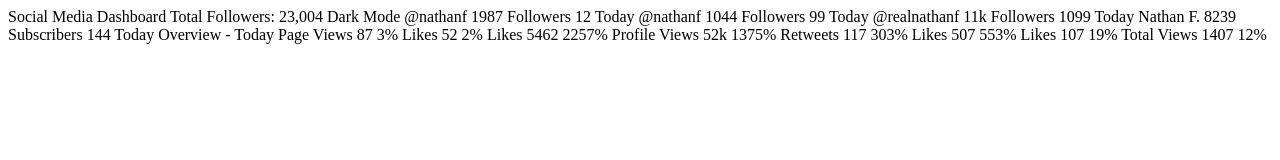
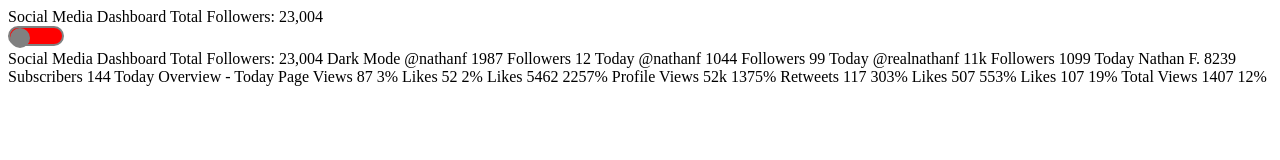
Before and after one commit to parvathy07r/social-media-dashboard, a plain HTML site: page index.html in a window 1280 px wide. Drawn offline with Linux system fonts and the light colour scheme.

Commit message:
Added styling to the toggle button

```diff
--- a/index.html
+++ b/index.html
@@ -1,5 +1,6 @@
 <!DOCTYPE html>
 <html lang="en">
+
 <head>
   <meta charset="UTF-8">
   <meta name="viewport" content="width=device-width, initial-scale=1.0">
@@ -9,7 +10,22 @@
   <title>Social Media Dashboard</title>
 
 </head>
+
 <body>
+  <div class="wrapper">
+    <div class="container-one">
+      <div>
+        <span>Social Media Dashboard</span>
+        <span>Total Followers: 23,004</span>
+      </div>
+      <div>
+        <input type="checkbox" id="switch" class="checkbox" />
+        <label for="switch" class="toggle"></label>
+      </div>
+    </div>
+    <div class="container-two"></div>
+    <div class="container-three"></div>
+  </div>
 
   Social Media Dashboard
   Total Followers: 23,004
@@ -75,4 +91,5 @@
   12%
 
 </body>
+
 </html>
--- a/styles.css
+++ b/styles.css
@@ -0,0 +1,36 @@
+* {
+  box-sizing: border-box;
+}
+
+.toggle {
+  position: relative;
+  display: inline-block;
+  width: 56px;
+  height: 20px;
+  background-color: red;
+  border-radius: 30px;
+  border: 2px solid gray;
+}
+
+.toggle:after {
+  content: '';
+  position: absolute;
+  width: 20px;
+  height: 20px;
+  border-radius: 50%;
+  background-color: gray;
+  transition: all 0.5s;
+}
+
+.checkbox:checked + .toggle::after {
+  left: 36px;
+}
+
+
+.checkbox:checked + .toggle {
+  background-color: green;
+}
+
+.checkbox {
+  display: none;
+}
```
